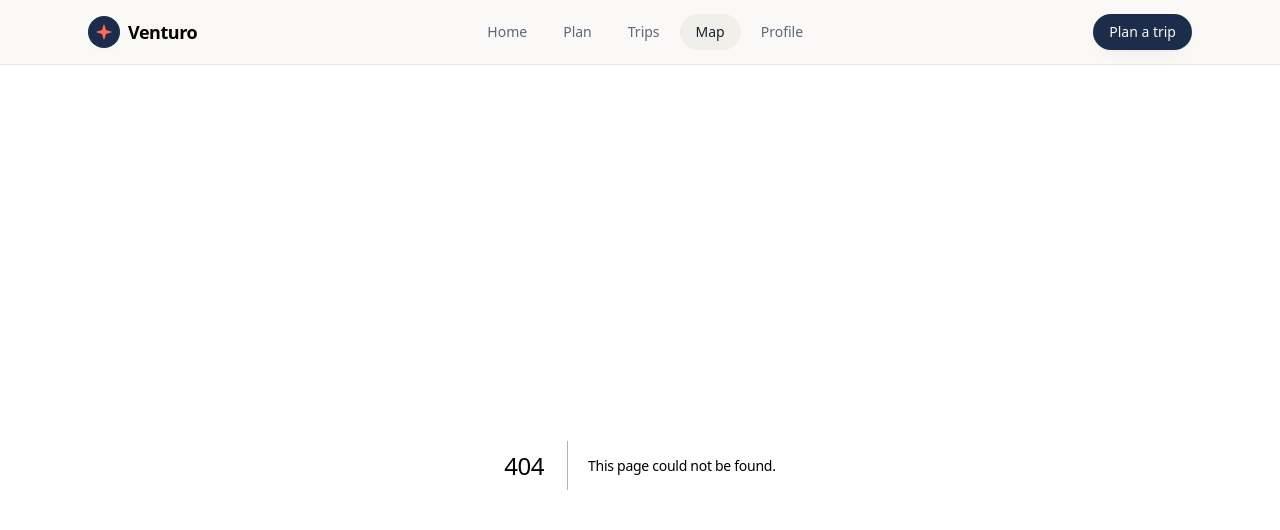
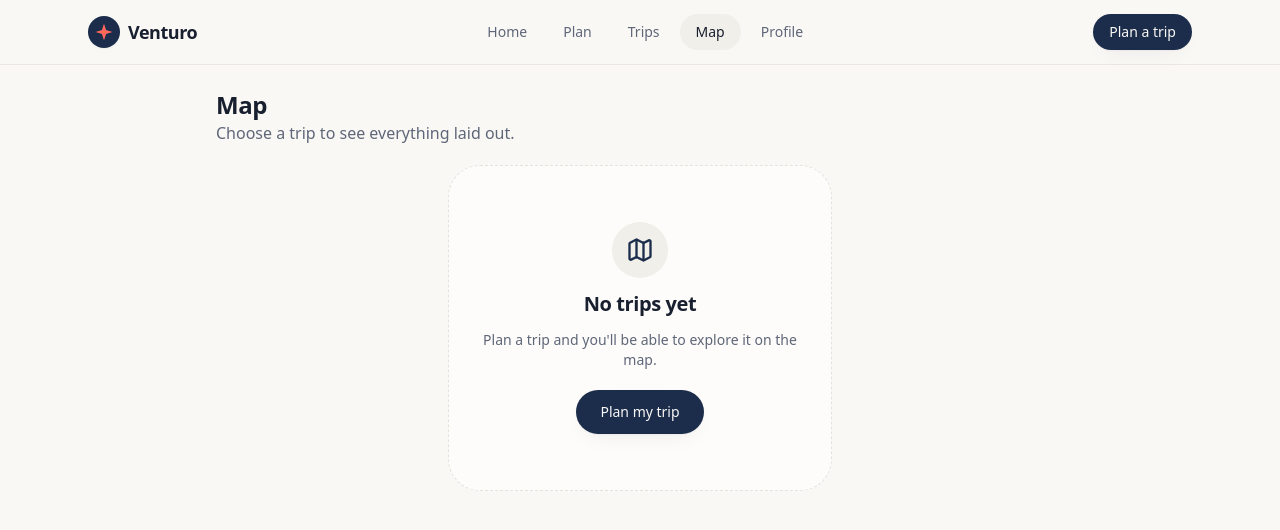
Before and after one commit to rakib-akter/Venturo, a Next.js app: page /map in a window 1280 px wide. Before the commit this address had no page. Shown: the top 530 px of the page. Built offline with nearby package versions, Linux system fonts and the light colour scheme.

Commit message:
feat(map): add map page with trip selection

```diff
--- /dev/null
+++ b/app/map/page.tsx
@@ -0,0 +1,22 @@
+import { Suspense } from "react";
+import type { Metadata } from "next";
+import { MapClient } from "@/components/trip/MapClient";
+
+export const metadata: Metadata = {
+  title: "Map",
+  description: "See attractions, food, and hotel zones laid out on a map.",
+};
+
+export default function MapPage() {
+  return (
+    <Suspense
+      fallback={
+        <div className="mx-auto max-w-6xl px-6 py-6">
+          <div className="aspect-[4/3] w-full animate-pulse rounded-2xl bg-muted" />
+        </div>
+      }
+    >
+      <MapClient />
+    </Suspense>
+  );
+}
--- /dev/null
+++ b/components/trip/MapClient.tsx
@@ -0,0 +1,105 @@
+"use client";
+
+import * as React from "react";
+import Link from "next/link";
+import { useSearchParams } from "next/navigation";
+import { Map as MapIcon } from "lucide-react";
+import { generateTrip } from "@/lib/ai";
+import { useTrip, useTrips } from "@/lib/trip-store";
+import { MapView } from "@/components/trip/MapView";
+import { TripCard } from "@/components/trip/TripCard";
+import { Button } from "@/components/ui/button";
+import { EmptyState } from "@/components/ui/empty-state";
+
+export function MapClient() {
+  const params = useSearchParams();
+  const tripId = params.get("trip") ?? undefined;
+  const trip = useTrip(tripId);
+  const trips = useTrips();
+  const [mounted, setMounted] = React.useState(false);
+  React.useEffect(() => setMounted(true), []);
+
+  const generated = React.useMemo(() => {
+    if (!trip) return null;
+    const r = generateTrip(trip.preferences);
+    return "error" in r ? null : r;
+  }, [trip]);
+
+  // A specific trip is selected → show its map.
+  if (tripId) {
+    if (!mounted) return <MapSkeleton />;
+    if (!generated || !trip) {
+      return (
+        <EmptyState
+          icon={MapIcon}
+          title="Trip not found"
+          description="We couldn't find that trip in this browser."
+          action={
+            <Button asChild>
+              <Link href="/plan">Plan a trip</Link>
+            </Button>
+          }
+        />
+      );
+    }
+    return (
+      <div className="mx-auto max-w-6xl px-6 py-6">
+        <header className="mb-5">
+          <h1 className="font-display text-2xl font-semibold">
+            {generated.destination.city} map
+          </h1>
+          <p className="text-muted-foreground">
+            Filter layers and tap a place to locate it.
+          </p>
+        </header>
+        <MapView
+          neighborhoods={generated.neighborhoods}
+          attractions={generated.attractions}
+          food={generated.food}
+          savedPlaceIds={trip.savedPlaceIds}
+        />
+      </div>
+    );
+  }
+
+  // No trip selected → pick one, or prompt to plan.
+  if (!mounted) return <MapSkeleton />;
+
+  return (
+    <div className="mx-auto max-w-4xl px-6 py-6">
+      <header className="mb-5">
+        <h1 className="font-display text-2xl font-semibold">Map</h1>
+        <p className="text-muted-foreground">
+          Choose a trip to see everything laid out.
+        </p>
+      </header>
+      {trips.length === 0 ? (
+        <EmptyState
+          icon={MapIcon}
+          title="No trips yet"
+          description="Plan a trip and you'll be able to explore it on the map."
+          action={
+            <Button asChild>
+              <Link href="/plan">Plan my trip</Link>
+            </Button>
+          }
+        />
+      ) : (
+        <div className="grid gap-4 sm:grid-cols-2">
+          {trips.map((t) => (
+            <TripCard key={t.id} trip={t} href={`/map?trip=${t.id}`} />
+          ))}
+        </div>
+      )}
+    </div>
+  );
+}
+
+function MapSkeleton() {
+  return (
+    <div className="mx-auto max-w-6xl px-6 py-6">
+      <div className="h-7 w-48 animate-pulse rounded bg-muted" />
+      <div className="mt-5 aspect-[4/3] w-full animate-pulse rounded-2xl bg-muted" />
+    </div>
+  );
+}
```
